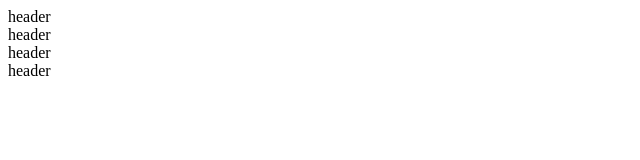
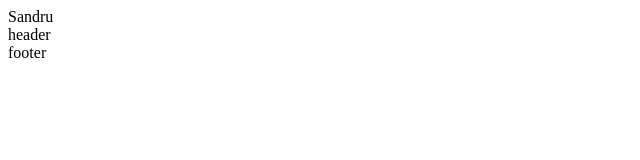
Before and after one commit to catalin-sandru/reactjs-practice, a React (Create React App) app: page / in a window 1280 px wide. Shown: the top 160 px of the page, without its empty margins (0-640 px from the left). Built offline with nearby package versions, Linux system fonts and the light colour scheme.

Commit message:
set and change state

```diff
--- /dev/null
+++ b/src/js/components/footer.js
@@ -0,0 +1,11 @@
+import React, { Component} from 'react'
+
+class Footer extends Component {
+    render() {
+        return(
+          <footer>footer</footer>
+        )
+    }
+  }
+
+export default Footer
--- a/src/js/components/layout.js
+++ b/src/js/components/layout.js
@@ -1,17 +1,21 @@
 import React, { Component} from 'react'
 import Header from './header'
+import Footer from './footer'
 
 class Layout extends Component {
+  constructor() {
+    super()
+    this.state = {name: 'Catalin'}
+  }
   render() {
-    var list = [
-      <Header />,
-      <Header />,
-      <Header />
-    ]
+    setTimeout(() => {
+      this.setState({name: "Sandru"})
+    }, 1000)
       return(
         <div>
-          {list}
+          {this.state.name}
           <Header />
+          <Footer />
         </div>
       )
   }
```
